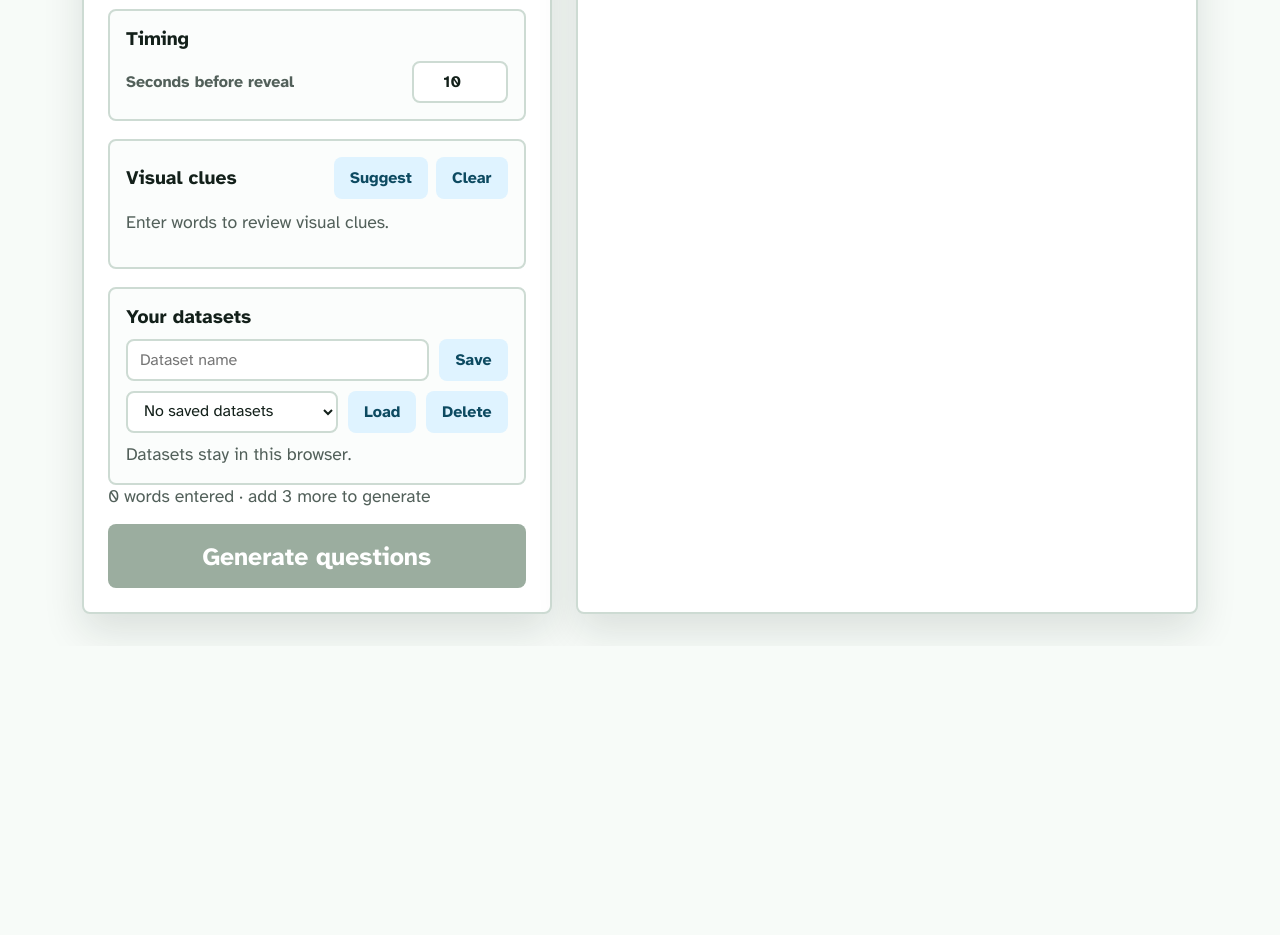
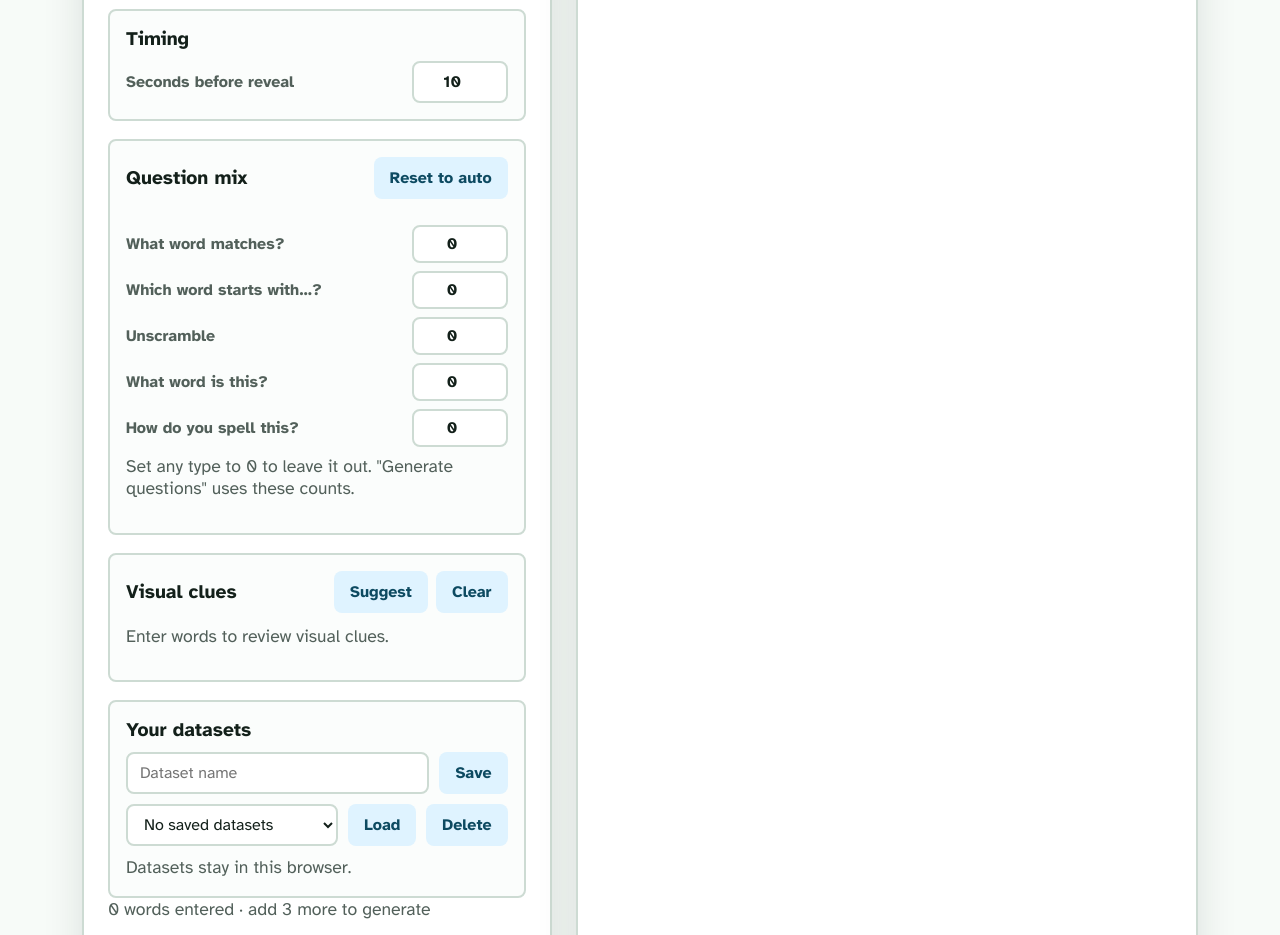
Before and after one commit to emenator/Spelling-Stars, a website with bundled scripts: page index.html in a window 1280 px wide. Shown: the part 880-1815 px from the top of the page. Before the commit the page ends 1526 px from the top, so only its background shows below. Built offline with nearby package versions, Linux system fonts and the light colour scheme.

Commit message:
Add Question mix panel to the setup page
Let a teacher choose how many of each question type to generate. The
panel starts on the automatic mix; editing any count switches to a
custom mix saved in the browser, and "Reset to auto" restores the
default. Setting a type to 0 leaves it out. Counts take effect when
the teacher presses Generate questions.

```diff
--- a/app.js
+++ b/app.js
@@ -13,6 +13,7 @@ const {
 const SAVE_KEY = "spellingQuizSavedLists";
 const DRAFT_KEY = "spellingQuizDraft";
 const LIBRARY_OVERRIDE_KEY = "spellingQuizLibraryOverrides";
+const QUESTION_MIX_KEY = "spellingQuizQuestionMix";
 
 const setupView = document.querySelector("#setupView");
 const gameView = document.querySelector("#gameView");
@@ -26,6 +27,12 @@ const visualList = document.querySelector("#visualList");
 const librarySelect = document.querySelector("#librarySelect");
 const loadLibraryButton = document.querySelector("#loadLibraryButton");
 const answerSecondsInput = document.querySelector("#answerSecondsInput");
+const mixFillInput = document.querySelector("#mixFillInput");
+const mixStartInput = document.querySelector("#mixStartInput");
+const mixUnscrambleInput = document.querySelector("#mixUnscrambleInput");
+const mixImageInput = document.querySelector("#mixImageInput");
+const mixSpellInput = document.querySelector("#mixSpellInput");
+const resetMixButton = document.querySelector("#resetMixButton");
 const saveNameInput = document.querySelector("#saveNameInput");
 const saveListButton = document.querySelector("#saveListButton");
 const savedListSelect = document.querySelector("#savedListSelect");
@@ -73,6 +80,7 @@ let score = 0;
 let selected = false;
 let tickId = null;
 let visualHints = {};
+let customMix = getStoredMix();
 let showVisualClues = true;
 let answerSeconds = ANSWER_SECONDS;
 let currentLibraryId = "";
@@ -289,15 +297,91 @@ function deleteSelectedList() {
   setSaveStatus(`Deleted "${name}".`);
 }
 
+function getStoredMix() {
+  try {
+    return JSON.parse(localStorage.getItem(QUESTION_MIX_KEY)) || null;
+  } catch {
+    return null;
+  }
+}
+
+const mixInputs = () => [
+  mixFillInput,
+  mixStartInput,
+  mixUnscrambleInput,
+  mixImageInput,
+  mixSpellInput,
+];
+
+function clampCount(value) {
+  return Math.max(0, Math.floor(Number(value) || 0));
+}
+
+function readMixFromInputs() {
+  return {
+    fill: clampCount(mixFillInput.value),
+    start: clampCount(mixStartInput.value),
+    unscramble: clampCount(mixUnscrambleInput.value),
+    image: clampCount(mixImageInput.value),
+    spell: clampCount(mixSpellInput.value),
+  };
+}
+
+function applyMixToInputs(mix) {
+  mixFillInput.value = mix.fill;
+  mixStartInput.value = mix.start;
+  mixUnscrambleInput.value = mix.unscramble;
+  mixImageInput.value = mix.image;
+  mixSpellInput.value = mix.spell;
+}
+
+function refreshMixPanel() {
+  if (customMix) {
+    applyMixToInputs(customMix);
+    return;
+  }
+  const words = getWords();
+  const visualCount = words.filter((word) => visualHints[word]).length;
+  applyMixToInputs(getQuestionPlan(words.length, visualCount));
+}
+
+function handleMixInput() {
+  customMix = readMixFromInputs();
+  localStorage.setItem(QUESTION_MIX_KEY, JSON.stringify(customMix));
+  updateWordCount();
+}
+
+function resetMix() {
+  customMix = null;
+  localStorage.removeItem(QUESTION_MIX_KEY);
+  refreshMixPanel();
+  updateWordCount();
+}
+
+function effectiveQuestionTotal() {
+  const words = getWords();
+  const visualCount = words.filter((word) => visualHints[word]).length;
+  if (!customMix) return getQuestionPlan(words.length, visualCount).total;
+  const cap = (value, max) => Math.min(value, max);
+  return (
+    cap(customMix.fill, words.length) +
+    cap(customMix.start, words.length) +
+    cap(customMix.unscramble, words.length) +
+    cap(customMix.image, visualCount) +
+    cap(customMix.spell, visualCount)
+  );
+}
+
 function updateWordCount() {
   const words = getWords();
   const count = words.length;
   const visualCount = words.filter((word) => visualHints[word]).length;
-  const questionPlan = getQuestionPlan(count, visualCount);
+  refreshMixPanel();
+  const total = effectiveQuestionTotal();
   const wordLabel = count === 1 ? "word" : "words";
   wordCount.textContent =
     count >= MIN_WORDS
-      ? `${count} ${wordLabel} entered · ${visualCount} optional visual clues · ${questionPlan.total} questions`
+      ? `${count} ${wordLabel} entered · ${visualCount} optional visual clues · ${total} questions`
       : `${count} ${wordLabel} entered · add ${MIN_WORDS - count} more to generate`;
   generateButton.disabled = count < MIN_WORDS;
 }
@@ -424,7 +508,7 @@ function addCustomQuestion(event) {
 function generateQuestions() {
   const entries = getWordEntries();
   if (entries.length < MIN_WORDS) return;
-  questions = buildQuestions(entries);
+  questions = buildQuestions(entries, {}, customMix);
   renderQuestionList();
   renderQuestionDrawer();
 }
@@ -715,6 +799,8 @@ answerSecondsInput.addEventListener("input", () => {
   answerSeconds = Math.min(30, Math.max(3, Number(answerSecondsInput.value) || ANSWER_SECONDS));
   saveLocalState();
 });
+mixInputs().forEach((input) => input.addEventListener("input", handleMixInput));
+resetMixButton.addEventListener("click", resetMix);
 customQuestionForm.addEventListener("submit", addCustomQuestion);
 saveListButton.addEventListener("click", saveCurrentList);
 loadListButton.addEventListener("click", loadSelectedList);
@@ -738,3 +824,4 @@ renderVisualHints();
 renderLibraryLists();
 renderSavedLists();
 updateWordCount();
+refreshMixPanel();
--- a/index.html
+++ b/index.html
@@ -70,6 +70,35 @@
                   aria-label="Seconds before answer is revealed"
                 />
               </label>
+            </div>
+            <div class="question-mix-panel" id="questionMixPanel" aria-labelledby="questionMixTitle">
+              <div class="panel-title-row">
+                <h3 id="questionMixTitle">Question mix</h3>
+                <button class="small-button" id="resetMixButton" type="button">
+                  Reset to auto
+                </button>
+              </div>
+              <label class="setting-row">
+                <span>What word matches?</span>
+                <input class="number-input" id="mixFillInput" type="number" min="0" value="0" aria-label="How many 'what word matches' questions" />
+              </label>
+              <label class="setting-row">
+                <span>Which word starts with…?</span>
+                <input class="number-input" id="mixStartInput" type="number" min="0" value="0" aria-label="How many 'starts with' questions" />
+              </label>
+              <label class="setting-row">
+                <span>Unscramble</span>
+                <input class="number-input" id="mixUnscrambleInput" type="number" min="0" value="0" aria-label="How many unscramble questions" />
+              </label>
+              <label class="setting-row">
+                <span>What word is this?</span>
+                <input class="number-input" id="mixImageInput" type="number" min="0" value="0" aria-label="How many 'what word is this' questions" />
+              </label>
+              <label class="setting-row">
+                <span>How do you spell this?</span>
+                <input class="number-input" id="mixSpellInput" type="number" min="0" value="0" aria-label="How many 'how do you spell this' questions" />
+              </label>
+              <p class="helper">Set any type to 0 to leave it out. "Generate questions" uses these counts.</p>
             </div>
             <div class="visual-panel" aria-labelledby="visualCluesTitle">
               <div class="panel-title-row visual-title-row">
--- a/styles.css
+++ b/styles.css
@@ -234,6 +234,20 @@ textarea {
   border: 2px solid var(--line);
   border-radius: 8px;
   background: #fbfdfc;
+}
+
+.question-mix-panel {
+  display: grid;
+  gap: 8px;
+  margin-top: 18px;
+  padding: 16px;
+  border: 2px solid var(--line);
+  border-radius: 8px;
+  background: #fbfdfc;
+}
+
+.question-mix-panel .number-input {
+  min-height: 38px;
 }
 
 .setting-row,
```
Also changed, not shown: tests/spelling-quiz.spec.js (+20 -0 lines).
